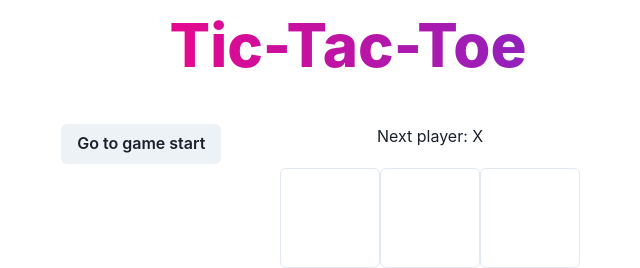
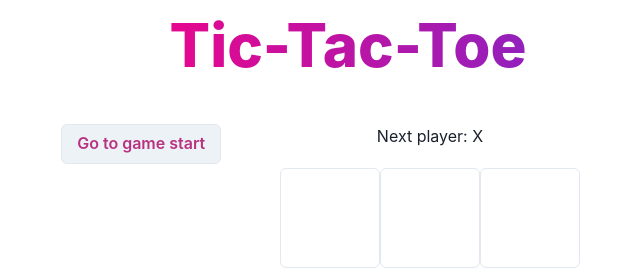
Before and after one commit to elen-oz/hi_tic-tac-toe, a React (Vite) app: page / in a window 1280 px wide. Shown: the top 268 px of the page, without its empty margins (292-932 px from the left). Built offline with nearby package versions, Linux system fonts and the light colour scheme.

Commit message:
style: change colors

```diff
--- a/src/components/Game.tsx
+++ b/src/components/Game.tsx
@@ -39,7 +39,16 @@ const Game = () => {
     }
     return (
       <ListItem key={move} my={1}>
-        <Button onClick={() => jumpTo(move)}>{description}</Button>
+        <Button
+          width='160px'
+          color='pink.600'
+          border='1px'
+          borderColor='gray.200'
+          _hover={{ borderColor: 'pink.600' }}
+          onClick={() => jumpTo(move)}
+        >
+          {description}
+        </Button>
       </ListItem>
     );
   });
--- a/src/components/Square.tsx
+++ b/src/components/Square.tsx
@@ -8,11 +8,12 @@ interface Props {
 const Square = ({ value, onSquareClick }: Props) => {
   return (
     <Button
-      bgGradient='linear(to-l, #7928CA, #FF0080)'
-      bgClip='text'
+      color='pink.600'
+      bgColor='transparent'
       border='1px'
       borderColor='gray.200'
       _hover={{ borderColor: 'pink.600' }}
+      _active={{ bgColor: 'transparent' }}
       width={100}
       height={100}
       fontSize='5xl'
```
